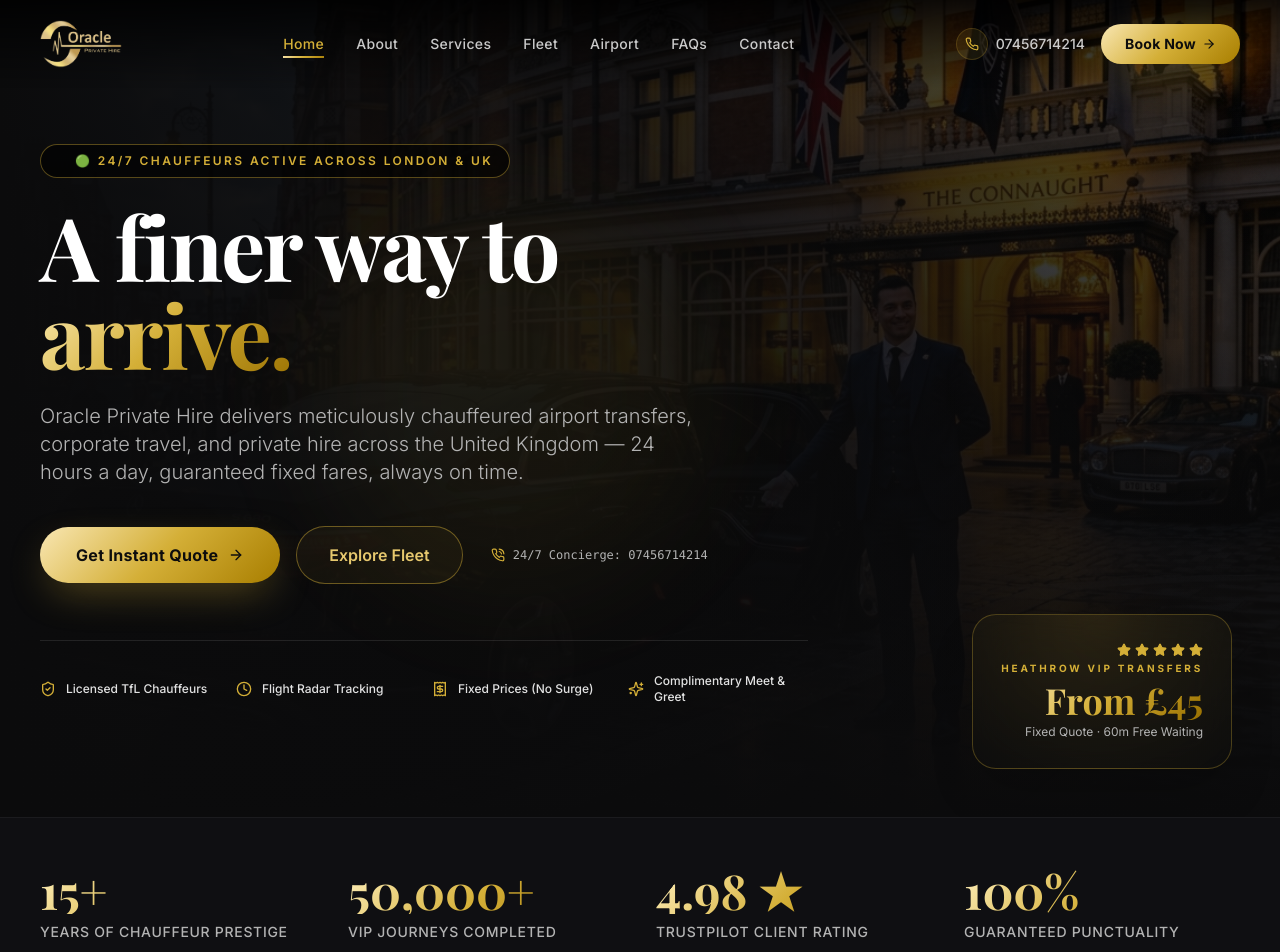
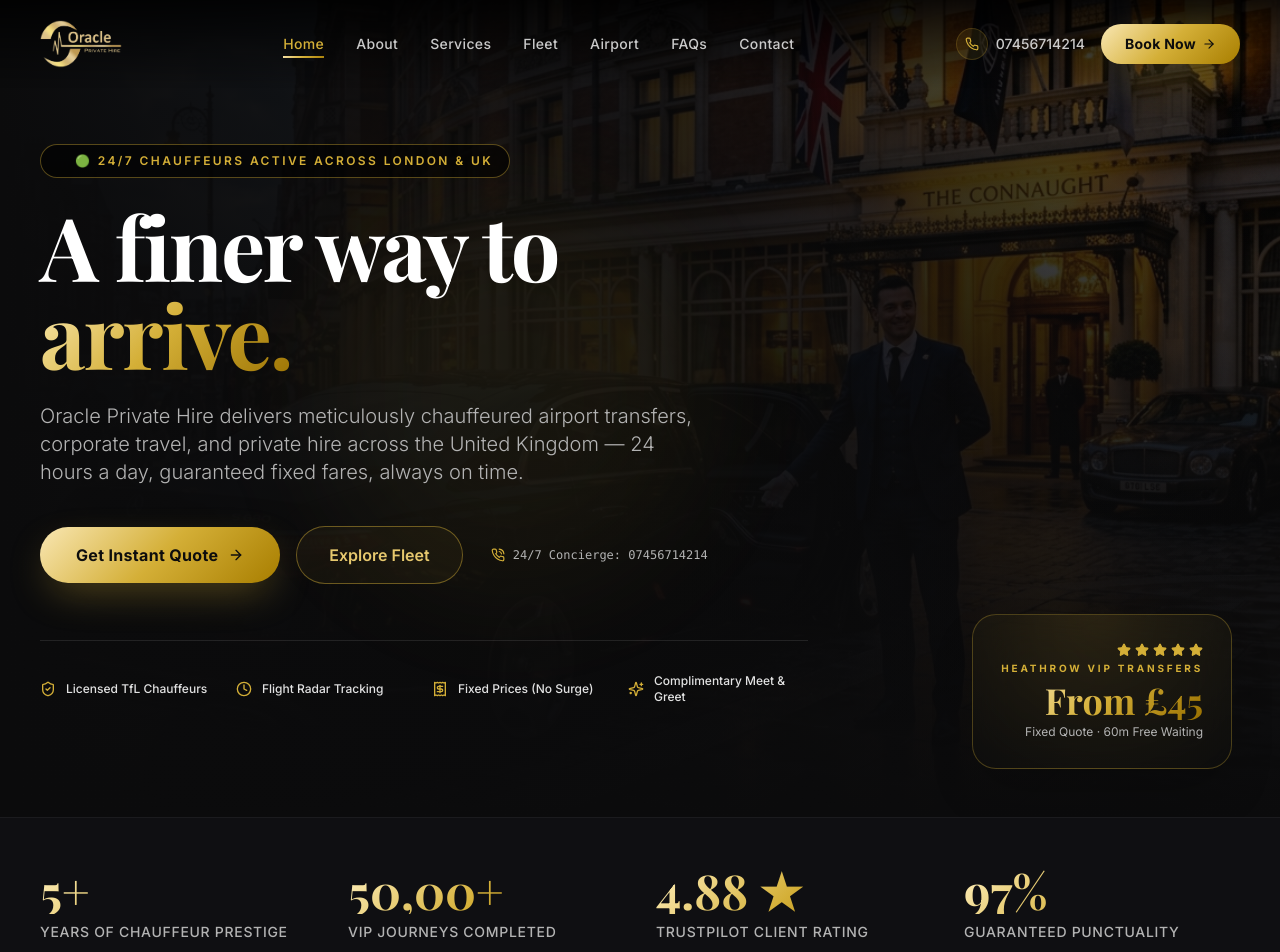
Before and after one commit to ahamedasif07/project-oracel-privete-hire, a Next.js app: page / in a window 1280 px wide. Shown: the top 952 px of the page. Built offline with nearby package versions, Linux system fonts and the light colour scheme; a web font is replaced by a local one.

Commit message:
feat: implement homepage layout with service, fleet, and trust sections

```diff
--- a/app/page.tsx
+++ b/app/page.tsx
@@ -25,10 +25,10 @@ import {
 
 export default function HomePage() {
   const stats = [
-    { value: "15+", label: "Years of Chauffeur Prestige" },
-    { value: "50,000+", label: "VIP Journeys Completed" },
-    { value: "4.98 ★", label: "Trustpilot Client Rating" },
-    { value: "100%", label: "Guaranteed Punctuality" },
+    { value: "5+", label: "Years of Chauffeur Prestige" },
+    { value: "50,00+", label: "VIP Journeys Completed" },
+    { value: "4.88 ★", label: "Trustpilot Client Rating" },
+    { value: "97%", label: "Guaranteed Punctuality" },
   ];
 
   const services = [
```
